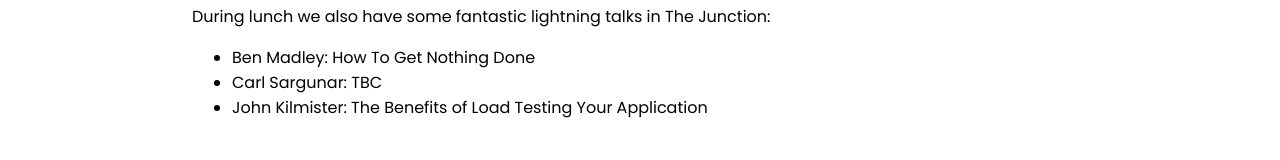
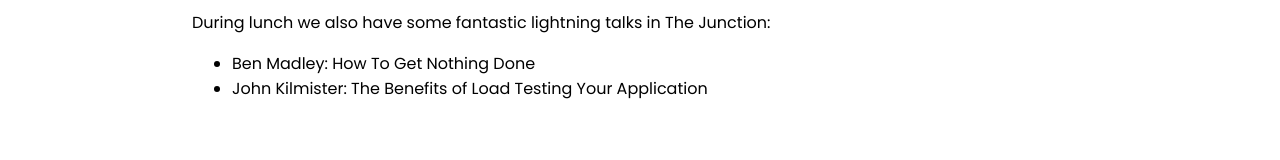
Before and after one commit to dddsw/dddsw-web, a SvelteKit app: page /schedule in a window 1280 px wide. Shown: the part 348-508 px from the top of the page. Built offline with nearby package versions, Linux system fonts and the light colour scheme; no server answers.

Commit message:
Updated lightning talks

```diff
--- a/src/routes/schedule/+page.svelte
+++ b/src/routes/schedule/+page.svelte
@@ -29,7 +29,6 @@
 	<p>During lunch we also have some fantastic lightning talks in The Junction:</p>
 	<ul>
 		<li>Ben Madley: How To Get Nothing Done</li>
-		<li>Carl Sargunar: TBC</li>
 		<li>John Kilmister: The Benefits of Load Testing Your Application</li>
 	</ul>
 </div>
```
